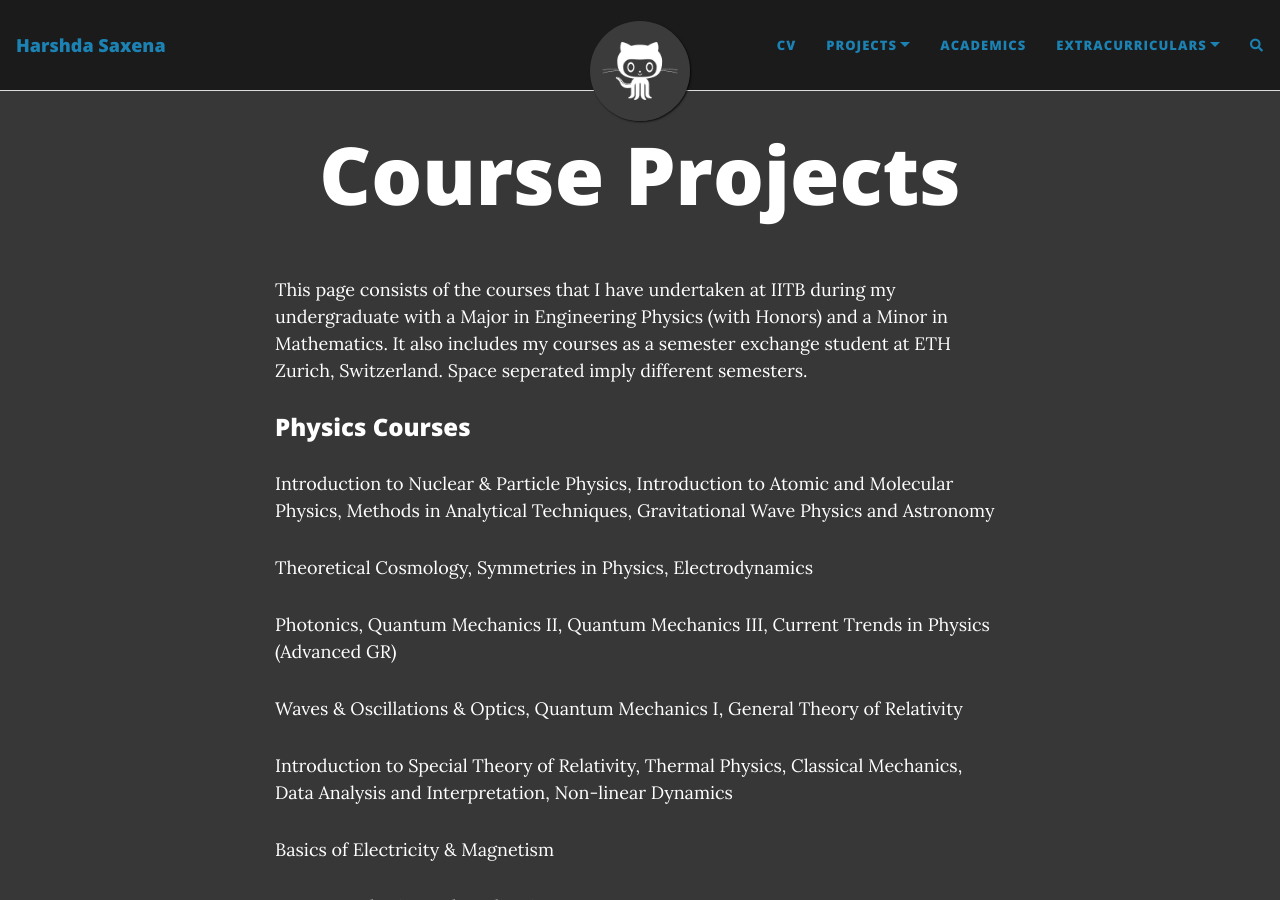
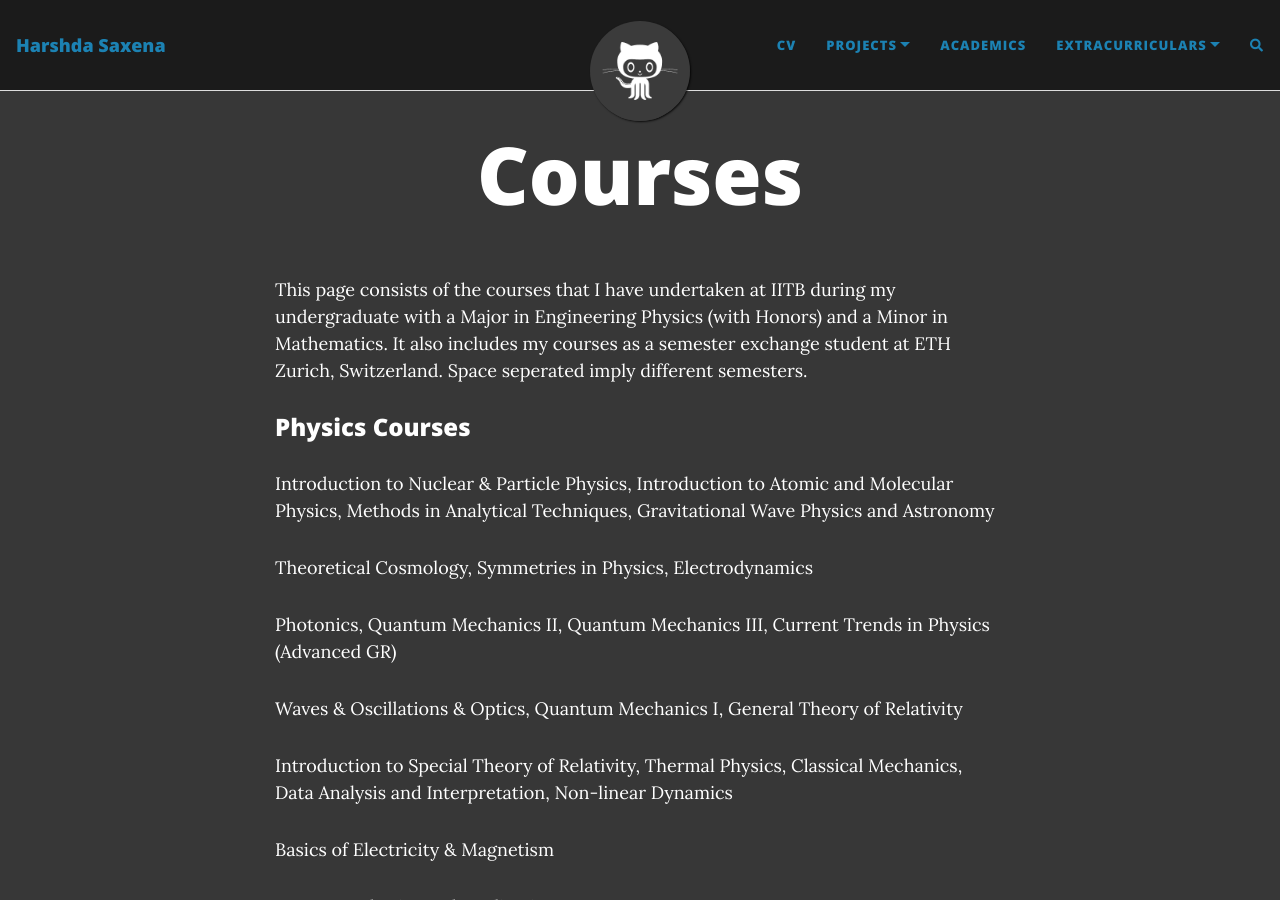
Before and after one commit to HarshdaSaxena/harshdasaxena.github.io, a Jekyll site: the page built from academics.md, in a window 1280 px wide and 900 px high. Built offline with Jekyll 4.4.1, drawn with Linux system fonts in a browser that asks for light colours; nearby versions of some CDN libraries; comment, search, counter and statistics services are not loaded.

Commit message:
Update academics.md

```diff
--- a/academics.md
+++ b/academics.md
@@ -1,6 +1,6 @@
 ---
 layout: page
-title: Course Projects
+title: Courses
 subtitle:
 ---
 
```
